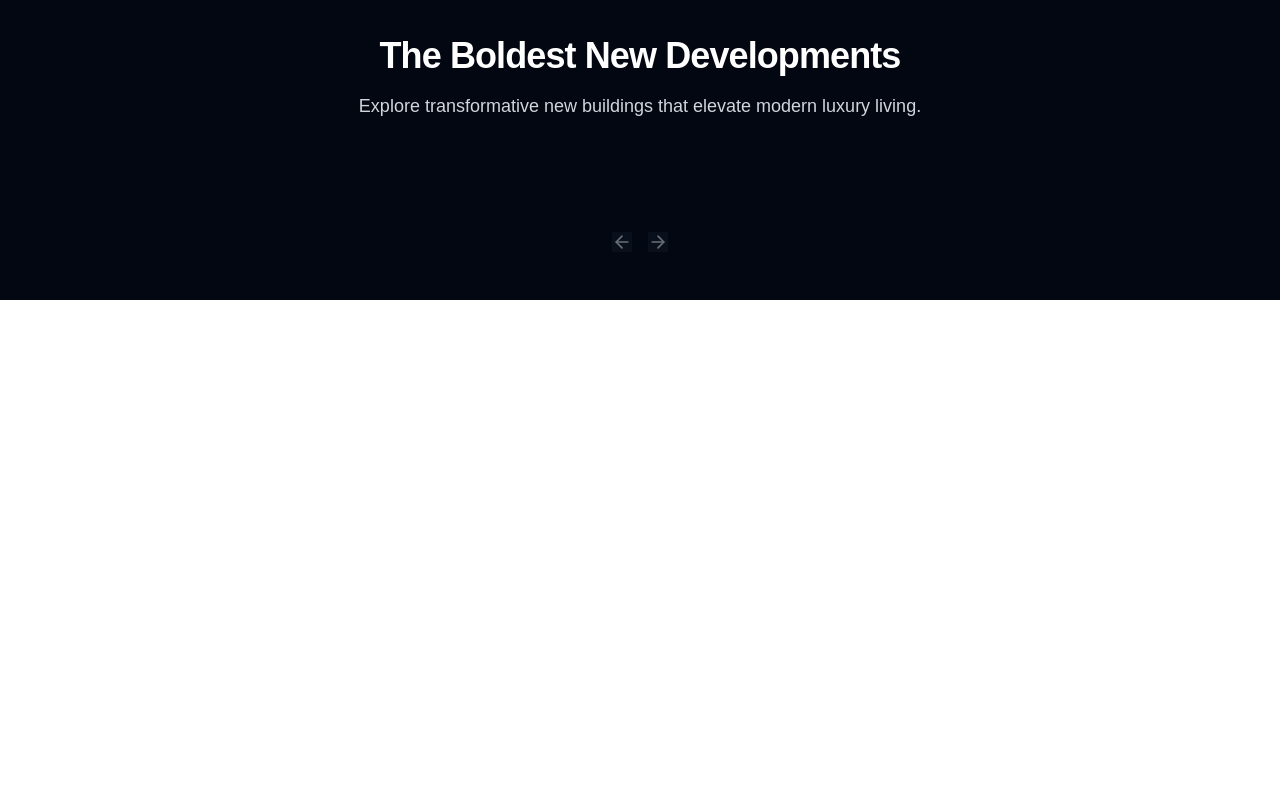
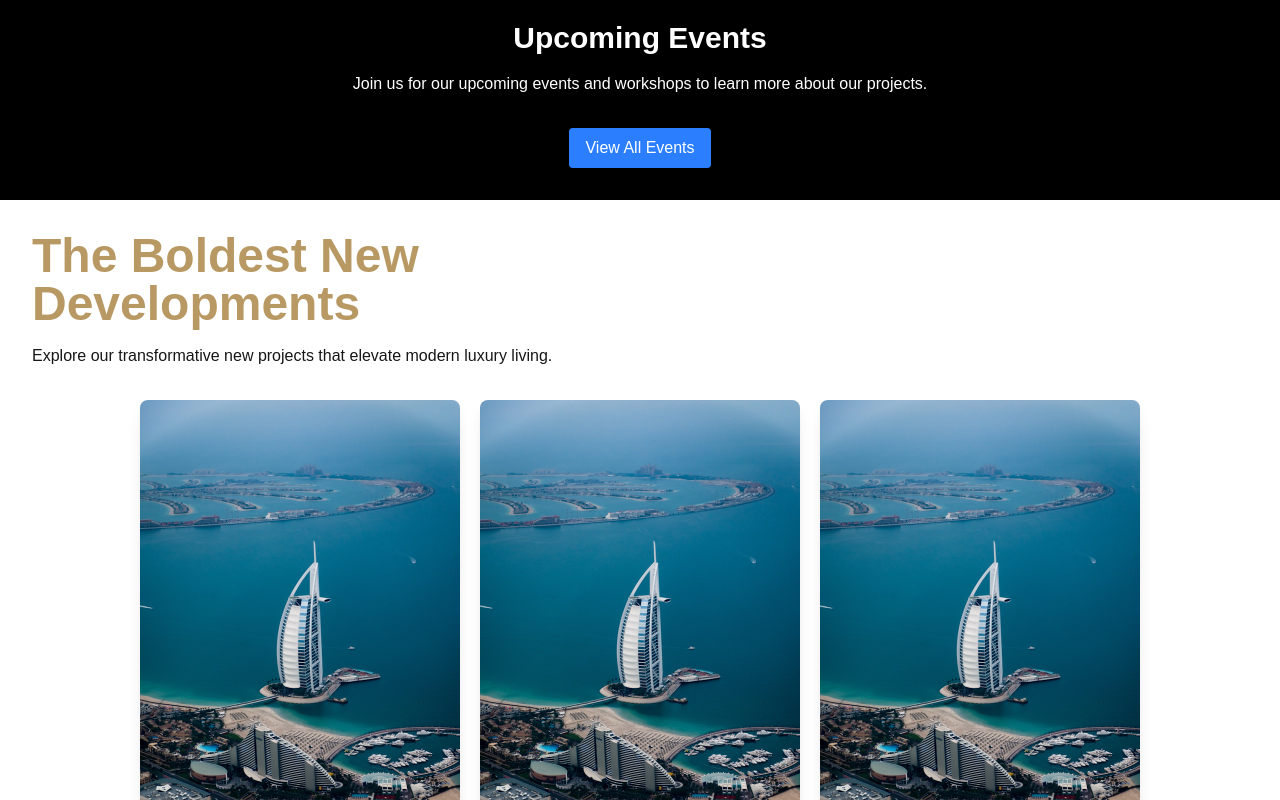
Before and after one commit to nsilva1/wephco-website-v2, a Next.js app: page / in a window 1280 px wide. Shown: the part 1580-2380 px from the top of the page. Before the commit the page ends 1880 px from the top, so only its background shows below. Built offline with nearby package versions, Linux system fonts and the light colour scheme.

Commit message:
new development section 50% completed

```diff
--- a/app/(root)/page.tsx
+++ b/app/(root)/page.tsx
@@ -1,6 +1,7 @@
 import { Hero } from "@/components/Hero";
 import { Regions } from "@/components/Regions";
 import { FeaturedProperties } from "@/components/FeaturedProperties";
+import { Events } from "@/components/Events";
 import { NewDevelopmentsSection } from "@/components/NewDevelopments";
 
 export default function Home() {
@@ -9,6 +10,7 @@ export default function Home() {
       <Hero />
       <Regions />
       <FeaturedProperties />
+      <Events />
       <NewDevelopmentsSection />
     </div>
   );
--- /dev/null
+++ b/components/Events.tsx
@@ -0,0 +1,17 @@
+import React from 'react'
+
+const Events = () => {
+  return (
+    <section className='bg-black p-8'>
+        <div className='text-white text-center'>
+            <h2 className='text-3xl font-bold mb-4'>Upcoming Events</h2>
+            <p className='mb-8'>Join us for our upcoming events and workshops to learn more about our projects.</p>
+            <div className='flex justify-center'>
+            <a href='/events' className='bg-blue-500 text-white py-2 px-4 rounded hover:bg-blue-600 transition duration-300'>View All Events</a>
+            </div>
+        </div>
+    </section>
+  )
+}
+
+export { Events }
--- /dev/null
+++ b/components/NewDevelopmentCard.tsx
@@ -0,0 +1,41 @@
+'use client'
+
+import React, { useState, useEffect, useRef } from 'react'
+import Image, { StaticImageData } from 'next/image'
+
+interface NewDevelopmentCardProps {
+    imageURL: StaticImageData;
+    title: string;
+    location: string;
+    description: string;
+}
+
+const NewDevelopmentCard = ({imageURL, title, location, description}: NewDevelopmentCardProps) => {
+    const [isHovered, setIsHovered] = useState(false)
+    const [imageHeight, setImageHeight] = useState<string | number>('30rem')
+    const textRef = useRef<HTMLParagraphElement>(null)
+
+    // useEffect(() => {
+    //     if(isHovered){
+    //         // const textHeight = textRef.current ? textRef.current.offsetHeight : 0;
+    //         // const newHeight = ((textHeight + 40)/16).toString() + 'rem';
+    //         setImageHeight('45rem')
+    //     } else {
+    //         setImageHeight('40rem')
+    //     }
+    // },[isHovered])
+
+  return (
+    <div onMouseEnter={() => setIsHovered(true)} onMouseLeave={() => setIsHovered(false)} className='relative rounded-lg overflow-hidden shadow-lg hover:shadow-xl transition-all duration-300'>
+        <Image src={imageURL} alt={title} style={{height:`${imageHeight}`}} className={`w-full object-cover ${isHovered ? 'transition-all ease-in-out duration-500': ''}`} />
+        <div className={`absolute inset-0 bg-gradient-to-t from-black/80 to-transparent transition-opacity duration-300 ${isHovered ? 'opacity-100': 'opacity-0'}`} />
+        <div className='absolute bottom-4 left-4 text-white'>
+            <h3 className={`font-semibold ${isHovered ? 'text-3xl' : 'text-lg'} transition-all duration-300`}>{title}</h3>
+            <p className={`${isHovered ? 'text-xl' : 'text-sm'} transition-all duration-300`}>{location}</p>
+            <p ref={textRef} className={`text-base mt-2 max-w-[80%] whitespace-pre-line transition-opacity duration-500 max-h-0 ${isHovered ? 'opacity-100 max-h-[500px]' : 'opacity-0 max-h-0'} overflow-hidden pointer-events-none`}>{description}</p>
+        </div>
+    </div>
+  )
+}
+
+export { NewDevelopmentCard }
--- a/components/NewDevelopments.tsx
+++ b/components/NewDevelopments.tsx
@@ -1,202 +1,43 @@
-'use client'
+import React from 'react';
+import dubai from '@/images/dubai.jpg';
+import { NewDevelopmentCard } from './NewDevelopmentCard';
 
-import React, { useState, useRef, useEffect, useCallback } from 'react';
-import { twMerge } from 'tailwind-merge';
-import { clsx, ClassValue } from 'clsx';
-import { ArrowLeft, ArrowRight } from 'lucide-react';
-import Image from 'next/image';
-
-// Utility function to combine class names
-const cn = (...inputs: ClassValue[]) => {
-  return twMerge(clsx(inputs));
-};
-
-interface DevelopmentCardProps {
-  title: string;
-  location: string;
-  imageUrl: string;
-  isLarge?: boolean;
-}
-
-const DevelopmentCard: React.FC<DevelopmentCardProps> = ({ title, location, imageUrl, isLarge = false }) => {
-  return (
-    <div
-      className={cn(
-        "relative rounded-lg overflow-hidden",
-        "transition-all duration-300",
-        "shadow-lg hover:shadow-xl hover:scale-[1.01]",
-        isLarge ? "col-span-2 row-span-2" : "col-span-1 row-span-1",
-        "bg-gray-900"
-      )}
-    >
-      <div className='w-full'>
-      <Image
-        src={imageUrl}
-        alt={title}
-        fill
-        objectFit='cover'
-        className={cn(
-          "absolute inset-0 w-full h-full object-cover",
-          "transition-transform duration-300",
-          "group-hover:scale-110",
-        )}
-      />
-      </div>
-      <div className="absolute inset-0 bg-gradient-to-t from-black/80 to-transparent" />
-      <div className="absolute bottom-4 left-4 text-white">
-        <h3 className={cn(
-          "text-lg font-semibold",
-          isLarge ? "text-xl" : "text-lg"
-        )}>
-          {title}
-        </h3>
-        <p className="text-sm">{location}</p>
-      </div>
-    </div>
-  );
-};
 
 const NewDevelopmentsSection = () => {
-  const containerRef = useRef<HTMLDivElement>(null);
-  const [scrollPosition, setScrollPosition] = useState(0);
-  const [isAtStart, setIsAtStart] = useState(true);
-  const [isAtEnd, setIsAtEnd] = useState(false);
-
-  // Dummy data for the new developments.
-    const developments: DevelopmentCardProps[] = [
-        {
-            title: "The Birchwood",
-            location: "Brooklyn",
-            imageUrl: "https://images.unsplash.com/photo-1505843128374-9598268a3552?q=80&w=3270&auto=format&fit=crop&ixlib=rb-4.0.3&ixid=M3wxMjA3fDB8MHxwaG90by1wYWdlfHx8fGVufDB8fHx8fA%3D%3D",
-        },
-        {
-            title: "183 Java Street",
-            location: "Brooklyn",
-            imageUrl: "https://images.unsplash.com/photo-1523217582875-b9154744a492?q=80&w=3270&auto=format&fit=crop&ixlib=rb-4.0.3&ixid=M3wxMjA3fDB8MHxwaG90by1wYWdlfHx8fGVufDB8fHx8fA%3D%3D",
-        },
-        {
-            title: "Brooklyn Point",
-            location: "Brooklyn",
-            imageUrl: "https://images.unsplash.com/photo-1542291026-7eec264c27ff?q=80&w=3270&auto=format&fit=crop&ixlib=rb-4.0.3&ixid=M3wxMjA3fDB8MHxwaG0dby1wYWdlfHx8fGVufDB8fHx8fA%3D%3D",
-        },
-        {
-            title: "75 1st Avenue",
-            location: "New York",
-            imageUrl: "https://images.unsplash.com/photo-1510797215324-95aa89f43c33?q=80&w=3174&auto=format&fit=crop&ixlib=rb-4.0.3&ixid=M3wxMjA3fDB8MHxwaG0dby1wYWdlfHx8fGVufDB8fHx8fA%3D%3D",
-        },
-        {
-            title: "Huxley",
-            location: "New York",
-            imageUrl: "https://images.unsplash.com/photo-1520256687417-d13545590715?q=80&w=3280&auto=format&fit=crop&ixlib=rb-4.0.3&ixid=M3wxMjA3fDB8MHxwaG0dby1wYWdlfHx8fGVufDB8fHx8fA%3D%3D",
-        },
-        {
-            title: "VELA",
-            location: "Queens",
-            imageUrl: "https://images.unsplash.com/photo-1568602471123-78835e98274d?q=80&w=3270&auto=format&fit=crop&ixlib=rb-4.0.3&ixid=M3wxMjA3fDB8MHxwaG0dby1wYWdlfHx8fGVufDB8fHx8fA%3D%3D",
-        },
-        {
-            title: "The Galleria",
-            location: "Jersey City",
-            imageUrl: "https://images.unsplash.com/photo-1600804340584-c7db2e501694?q=80&w=3270&auto=format&fit=crop&ixlib=rb-4.0.3&ixid=M3wxMjA3fDB8MHxwaG0dby1wYWdlfHx8fGVufDB8fHx8fA%3D%3D",
-        },
-    ];
-
-    const cardWidth = 350; // Approximate width of each card, for scroll calculation.
-    const gap = 24;       // Gap between cards
-
-    const handleScroll = useCallback(() => {
-        if (containerRef.current) {
-            const { scrollLeft, scrollWidth, clientWidth } = containerRef.current;
-            setScrollPosition(scrollLeft);
-            setIsAtStart(scrollLeft === 0);
-            setIsAtEnd(scrollLeft + clientWidth >= scrollWidth - 1); //subtract one to handle rounding errors
-        }
-    }, []);
-
-    useEffect(() => {
-        const container = containerRef.current;
-        if (container) {
-            container.addEventListener('scroll', handleScroll);
-            // Call handleScroll to set initial state
-            handleScroll();
-            return () => {
-                container.removeEventListener('scroll', handleScroll);
-            };
-        }
-    }, [handleScroll]);
-
-    const scrollLeft = () => {
-        if (containerRef.current) {
-            containerRef.current.scrollLeft -= (cardWidth + gap) * 2; // Scroll by 2 cards
-        }
-    };
-
-    const scrollRight = () => {
-        if (containerRef.current) {
-          containerRef.current.scrollLeft += (cardWidth + gap) * 2;
-        }
-    };
 
   return (
-    <div className="bg-gray-950 py-12">
-      <div className="max-w-7xl mx-auto px-4 sm:px-6 lg:px-8">
-        <div className="text-center mb-12">
-          <h2 className="text-3xl sm:text-4xl font-bold text-white tracking-tight">
-            The Boldest New Developments
-          </h2>
-          <p className="mt-4 text-lg text-gray-300">
-            Explore transformative new buildings that elevate modern luxury living.
-          </p>
-        </div>
-        <div className="relative">
-          <div
-            ref={containerRef}
-            className="flex gap-6 overflow-x-auto scroll-snap-x scrollbar-hide pb-8" // Added pb-8
-            style={{
-              scrollSnapType: 'x mandatory',
-              WebkitOverflowScrolling: 'touch', // For smooth scrolling on iOS
-            }}
-          >
-            {developments.map((development, index) => (
-              <DevelopmentCard
-                key={index}
-                title={development.title}
-                location={development.location}
-                imageUrl={development.imageUrl}
-                isLarge={index === 0}
-              />
-            ))}
-          </div>
-          {/* Controls */}
-          <div className="flex justify-center mt-8 space-x-4">
-            <button
-              onClick={scrollLeft}
-              disabled={isAtStart}
-              className={cn(
-                "bg-gray-800/50 text-gray-300 hover:bg-gray-700/50 hover:text-white",
-                "border-gray-700",
-                isAtStart && "opacity-50 cursor-not-allowed"
-              )}
-            >
-              <ArrowLeft className="w-5 h-5" />
-              <span className="sr-only">Scroll Left</span>
-            </button>
-            <button
-              onClick={scrollRight}
-              disabled={isAtEnd}
-              className={cn(
-                "bg-gray-800/50 text-gray-300 hover:bg-gray-700/50 hover:text-white",
-                "border-gray-700",
-                isAtEnd && "opacity-50 cursor-not-allowed"
-              )}
-            >
-              <ArrowRight className="w-5 h-5" />
-              <span className="sr-only">Scroll Right</span>
-            </button>
-          </div>
-        </div>
+    <section className='p-8'>
+      <div className='text-center lg:text-left mb-8'>
+        <h2 className='text-4xl font-bold mb-4 text-primary lg:text-5xl'>The Boldest New<br />Developments</h2>
+        <p className='mb-8'>Explore our transformative new projects that elevate modern luxury living.</p>
       </div>
-    </div>
+      <div className='flex flex-col md:flex-row justify-center items-center gap-5 flex-wrap'>
+        <NewDevelopmentCard
+          imageURL={dubai}
+          title='The Luxe Residence'
+          location='Dubai, UAE'
+          description='Experience unparalleled luxury in the heart of Dubai with stunning views and world-class amenities.'
+        />
+        <NewDevelopmentCard
+          imageURL={dubai}
+          title='The Luxe Residence'
+          location='Dubai, UAE'
+          description='Experience unparalleled luxury in the heart of Dubai with stunning views and world-class amenities.'
+        />
+        <NewDevelopmentCard
+          imageURL={dubai}
+          title='The Luxe Residence'
+          location='Dubai, UAE'
+          description='Experience unparalleled luxury in the heart of Dubai with stunning views and world-class amenities.'
+        />
+        <NewDevelopmentCard
+          imageURL={dubai}
+          title='The Luxe Residence'
+          location='Dubai, UAE'
+          description='Experience unparalleled luxury in the heart of Dubai with stunning views and world-class amenities.'
+        />
+      </div>
+    </section>
   );
 };
 
```
